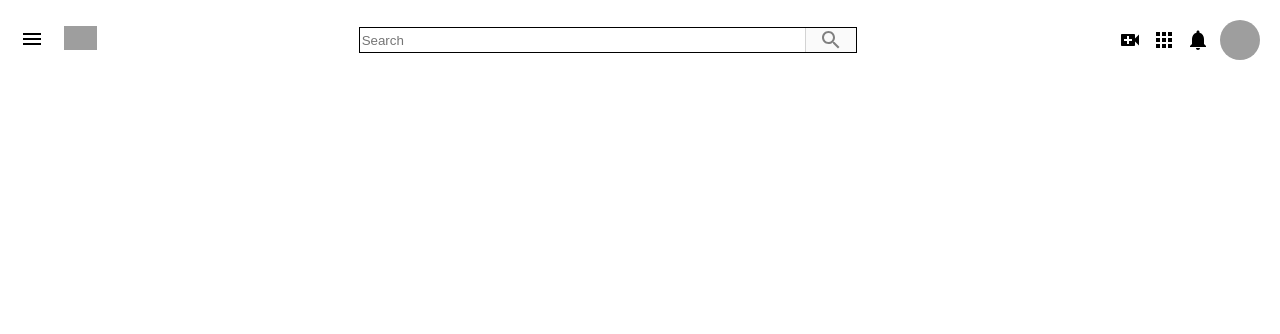
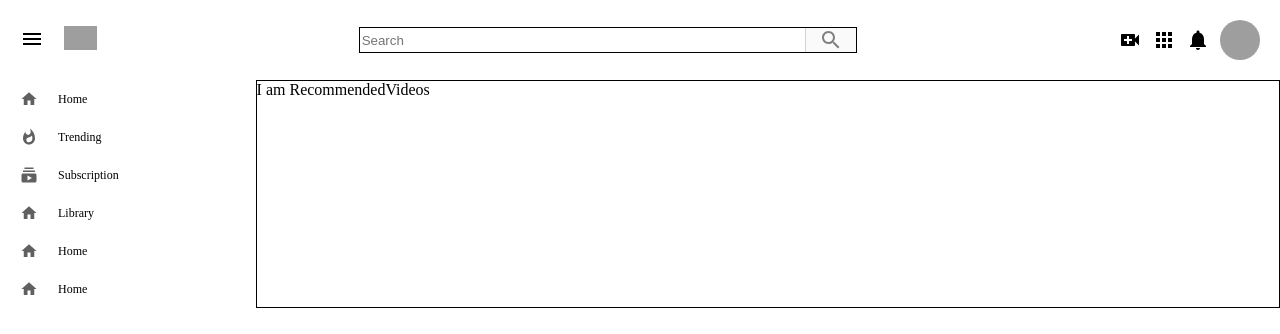
Before and after one commit to Surajvatsya/Youtube-Clone, a React (Create React App) app: page / in a window 1280 px wide. Shown: the top 334 px of the page. Built offline with nearby package versions, Linux system fonts and the light colour scheme; grey boxes are pictures that could not be loaded.

Commit message:
sidebar code added

```diff
--- a/src/App.css
+++ b/src/App.css
@@ -0,0 +1,3 @@
+.app__page{
+  display: flex;
+}
--- a/src/App.js
+++ b/src/App.js
@@ -1,14 +1,19 @@
 import React from 'react';
 import "./App.css";
 import Header from './Header';
-
-
+import Sidebar from './Sidebar';
+import RecommendedVideos from './RecommendedVideos';
 
 function App() {
   return(
     <div className="app">
 
       <Header />
+      <div className="app__page">
+      <Sidebar />
+      <RecommendedVideos />
+      </div>
+
     </div>
   )
 }
--- a/src/Header.css
+++ b/src/Header.css
@@ -3,6 +3,10 @@
   align-items: center;
   justify-content: space-between;
   padding: 20px;
+  position: sticky;
+  top: 0;
+  z-index: 100;
+  background-color:white;
 }
 .header__logo{
 height: 25px;
--- /dev/null
+++ b/src/RecommendedVideos.css
@@ -0,0 +1,4 @@
+.recommendedVideos{
+  flex: 0.8;
+  border: 1px solid #000;
+}
--- /dev/null
+++ b/src/RecommendedVideos.js
@@ -0,0 +1,11 @@
+import React from 'react'
+import './RecommendedVideos.css'
+function RecommendedVideos() {
+  return (
+    <div className="recommendedVideos">
+      I am RecommendedVideos
+    </div>
+  )
+}
+
+export default RecommendedVideos
--- /dev/null
+++ b/src/Sidebar.css
@@ -0,0 +1,3 @@
+.sidebar{
+  flex:0.2;
+}
--- /dev/null
+++ b/src/Sidebar.js
@@ -0,0 +1,21 @@
+import React from 'react'
+import SidebarRow from './SidebarRow'
+import HomeIcon from '@mui/icons-material/Home';
+import WhatshotIcon from '@mui/icons-material/Whatshot';
+import SubscriptionsIcon from '@mui/icons-material/Subscriptions';
+import './Sidebar.css';
+function Sidebar() {
+  return (
+
+    <div className="sidebar">
+      <SidebarRow Icon={HomeIcon} title="Home" />
+      <SidebarRow Icon={WhatshotIcon} title="Trending" />
+      <SidebarRow Icon={SubscriptionsIcon} title="Subscription" />
+      <SidebarRow Icon={HomeIcon} title="Library" />
+      <SidebarRow Icon={HomeIcon} title="Home" />
+      <SidebarRow Icon={HomeIcon} title="Home" />
+    </div>
+  )
+}
+
+export default Sidebar
--- /dev/null
+++ b/src/SidebarRow.css
@@ -0,0 +1,20 @@
+.sidebarRow{
+  display: flex;
+  align-items: center;
+  padding:10px 20px;
+
+}
+.sidebarRow__icon{
+  color: #606060;
+  font-size:large !important;
+}
+.sidebarRow__title{
+  flex: 1;
+  margin-left: 20px;
+  font-size: 12px;
+  font-weight: 500;
+}
+.sidebarRow:hover{
+  background-color: lightgray;
+  cursor: pointer;
+}
--- /dev/null
+++ b/src/SidebarRow.js
@@ -0,0 +1,12 @@
+import React from 'react'
+import './SidebarRow.css'
+function SidebarRow({ Icon, title }) {
+  return (
+    <div className="sidebarRow">
+      <Icon className="sidebarRow__icon" />
+      <h2 className="sidebarRow__title" >{title}</h2>
+    </div>
+  )
+}
+
+export default SidebarRow
```
